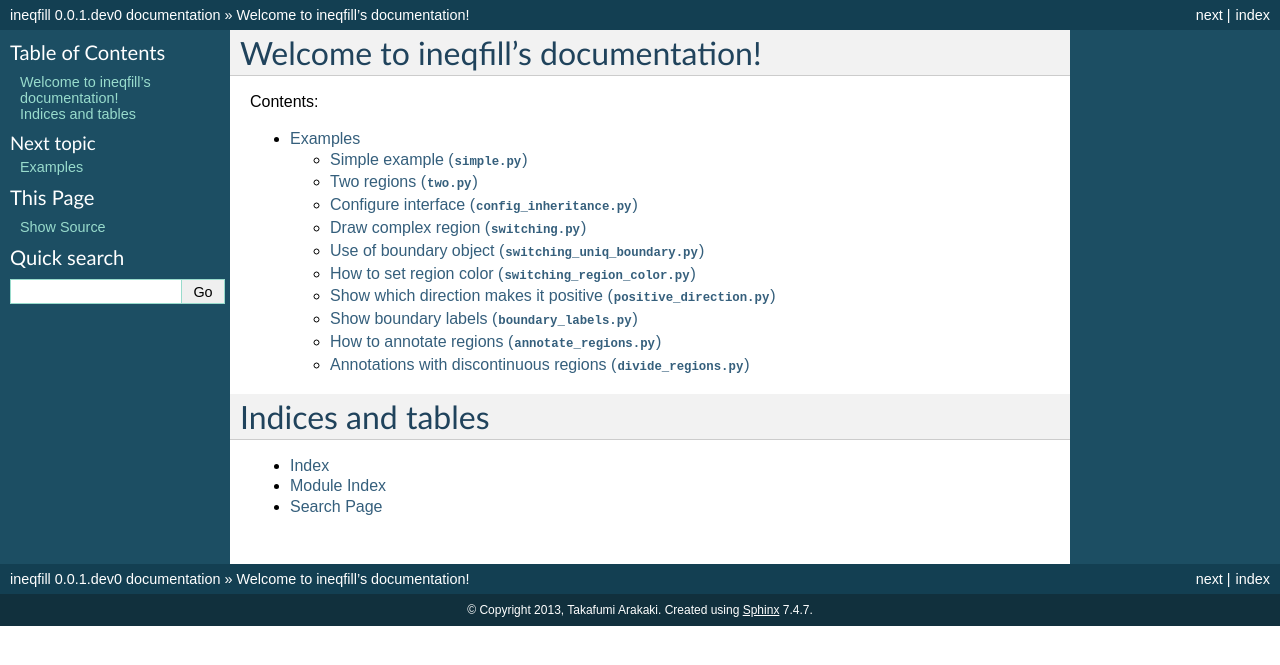
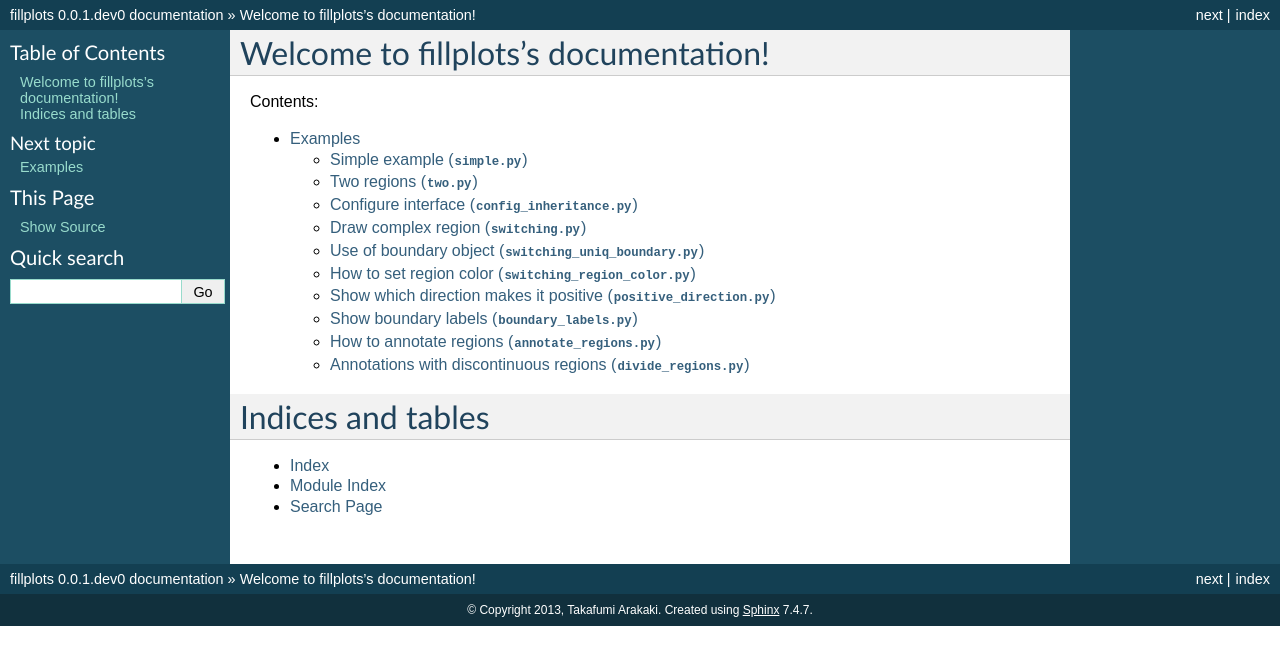
Before and after one commit to tkf/fillplots, a Sphinx documentation site: the page built from doc/source/index.rst, in a window 1280 px wide. Shown: the top 665 px of the page. Built offline with Sphinx 7.4.7, drawn with Linux system fonts in a browser that asks for light colours.

Commit message:
s/ineqfill/fillplots/g

```diff
--- a/doc/source/conf.py
+++ b/doc/source/conf.py
@@ -16,7 +16,7 @@ source_suffix = '.rst'
 master_doc = 'index'
 
 # General information about the project.
-project = u'ineqfill'
+project = u'fillplots'
 copyright = u'2013, Takafumi Arakaki'
 
 # The short X.Y version.
@@ -32,7 +32,7 @@ pygments_style = 'sphinx'
 # -- Options for HTML output ----------------------------------------------
 html_theme = 'default'
 html_static_path = ['_static']
-htmlhelp_basename = 'ineqfilldoc'
+htmlhelp_basename = 'fillplotsdoc'
 
 
 # -- Options for LaTeX output ---------------------------------------------
@@ -51,7 +51,7 @@ latex_elements = {
 # (source start file, target name, title,
 #  author, documentclass [howto/manual]).
 latex_documents = [
-  ('index', 'ineqfill.tex', u'ineqfill Documentation',
+  ('index', 'fillplots.tex', u'fillplots Documentation',
    u'Takafumi Arakaki', 'manual'),
 ]
 
@@ -60,7 +60,7 @@ latex_documents = [
 # One entry per manual page. List of tuples
 # (source start file, name, description, authors, manual section).
 man_pages = [
-    ('index', 'ineqfill', u'ineqfill Documentation',
+    ('index', 'fillplots', u'fillplots Documentation',
      [u'Takafumi Arakaki'], 1)
 ]
 
@@ -73,8 +73,8 @@ man_pages = [
 # (source start file, target name, title, author,
 #  dir menu entry, description, category)
 texinfo_documents = [
-  ('index', 'ineqfill', u'ineqfill Documentation',
-   u'Takafumi Arakaki', 'ineqfill', 'One line description of project.',
+  ('index', 'fillplots', u'fillplots Documentation',
+   u'Takafumi Arakaki', 'fillplots', 'One line description of project.',
    'Miscellaneous'),
 ]
 
--- a/doc/source/examples/annotate_regions.py
+++ b/doc/source/examples/annotate_regions.py
@@ -1,4 +1,4 @@
-from ineqfill import Coloring, annotate_regions
+from fillplots import Coloring, annotate_regions
 clg = Coloring([
     [(lambda x: x ** 2,),
      (lambda x: x + 5,)],
--- a/doc/source/examples/boundary_labels.py
+++ b/doc/source/examples/boundary_labels.py
@@ -1,4 +1,4 @@
-from ineqfill import Coloring
+from fillplots import Coloring
 clg = Coloring([
     [(lambda x: x ** 2,),
      (lambda x: x + 5,)],
--- a/doc/source/examples/config_inheritance.py
+++ b/doc/source/examples/config_inheritance.py
@@ -1,4 +1,4 @@
-from ineqfill import Coloring
+from fillplots import Coloring
 clg = Coloring([
     [(lambda x: x ** 2,),
      (lambda x: x + 5,)],
--- a/doc/source/examples/divide_regions.py
+++ b/doc/source/examples/divide_regions.py
@@ -1,5 +1,5 @@
 import numpy
-from ineqfill import Coloring, annotate_regions
+from fillplots import Coloring, annotate_regions
 clg = Coloring([
     [(lambda x: numpy.sin(numpy.pi * x) + 1.1,)],
     [(lambda x: numpy.sin(numpy.pi * x) - 1.1, True)],
--- a/doc/source/examples/positive_direction.py
+++ b/doc/source/examples/positive_direction.py
@@ -1,4 +1,4 @@
-from ineqfill import Coloring
+from fillplots import Coloring
 clg = Coloring([
     [(lambda x: x ** 2,),
      (lambda x: x + 5,)],
--- a/doc/source/examples/simple.py
+++ b/doc/source/examples/simple.py
@@ -1,4 +1,4 @@
-from ineqfill import plot_inequalities
+from fillplots import plot_inequalities
 clg = plot_inequalities([
     [(lambda x: x ** 2,),  # x ^ 2 > 0 or
      (lambda x: x + 5,)],  # x + 5 > 0
--- a/doc/source/examples/switching.py
+++ b/doc/source/examples/switching.py
@@ -1,6 +1,6 @@
 # To draw complex region, you need to conditionally switch boundaries.
 
-from ineqfill import Coloring
+from fillplots import Coloring
 clg = Coloring([
     [(lambda x: x ** 0.5, True),
      (1,),
--- a/doc/source/examples/switching_region_color.py
+++ b/doc/source/examples/switching_region_color.py
@@ -1,4 +1,4 @@
-from ineqfill import Coloring
+from fillplots import Coloring
 clg = Coloring([
     [(lambda x: x ** 0.5, True),
      (1,),
--- a/doc/source/examples/switching_uniq_boundary.py
+++ b/doc/source/examples/switching_uniq_boundary.py
@@ -2,7 +2,7 @@
 # To draw just one line per boundary, you can initialize the boundary
 # object before creating the Coloring object.
 
-from ineqfill import boundary, Coloring
+from fillplots import boundary, Coloring
 
 # Initialize boundaries individually, so that they are recognized as
 # one line rather than line per region.
--- a/doc/source/examples/two.py
+++ b/doc/source/examples/two.py
@@ -1,4 +1,4 @@
-from ineqfill import plot_inequalities
+from fillplots import plot_inequalities
 clg = plot_inequalities([
     [(lambda x: x ** 2,),         # x ^ 2 > 0 or
      (lambda x: x + 5,)],         # x + 5 > 0
--- a/doc/source/index.rst
+++ b/doc/source/index.rst
@@ -1,4 +1,4 @@
-Welcome to ineqfill's documentation!
+Welcome to fillplots's documentation!
 ====================================
 
 Contents:
```
Also changed, not shown: 3 other files.
